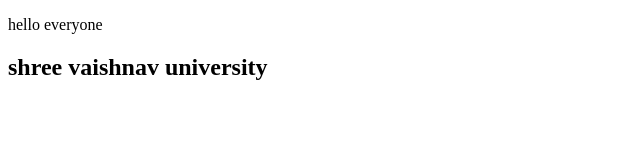
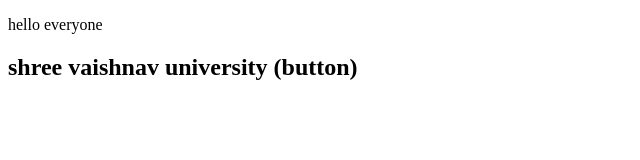
Before and after one commit to khushi-Gawshinde/localRepo, a plain HTML site: page index.html in a window 1280 px wide. Shown: the whole page, without its empty margins (0-640 px from the left). Drawn offline with Linux system fonts and the light colour scheme.

```diff
--- a/index.html
+++ b/index.html
@@ -7,6 +7,6 @@
 </head>
 <body>
     <p> hello everyone</p>
-    <h2>shree vaishnav university</h2>
+    <h2>shree vaishnav university (button)</h2>
 </body>
 </html>
```
